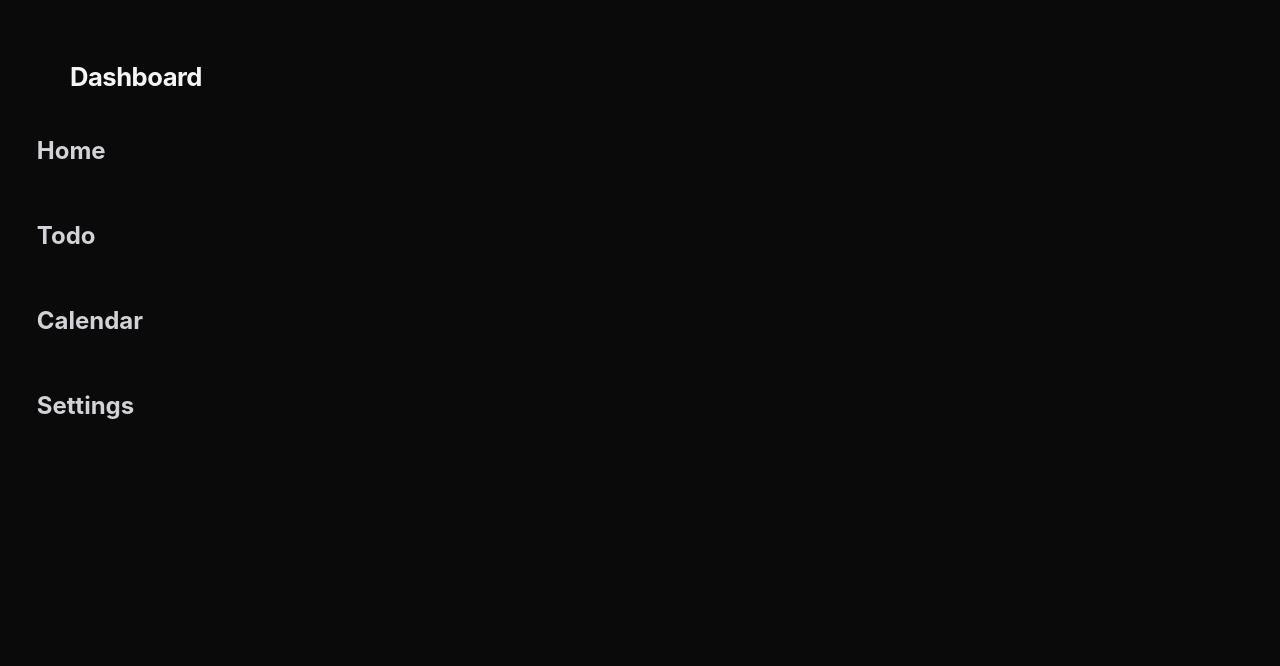
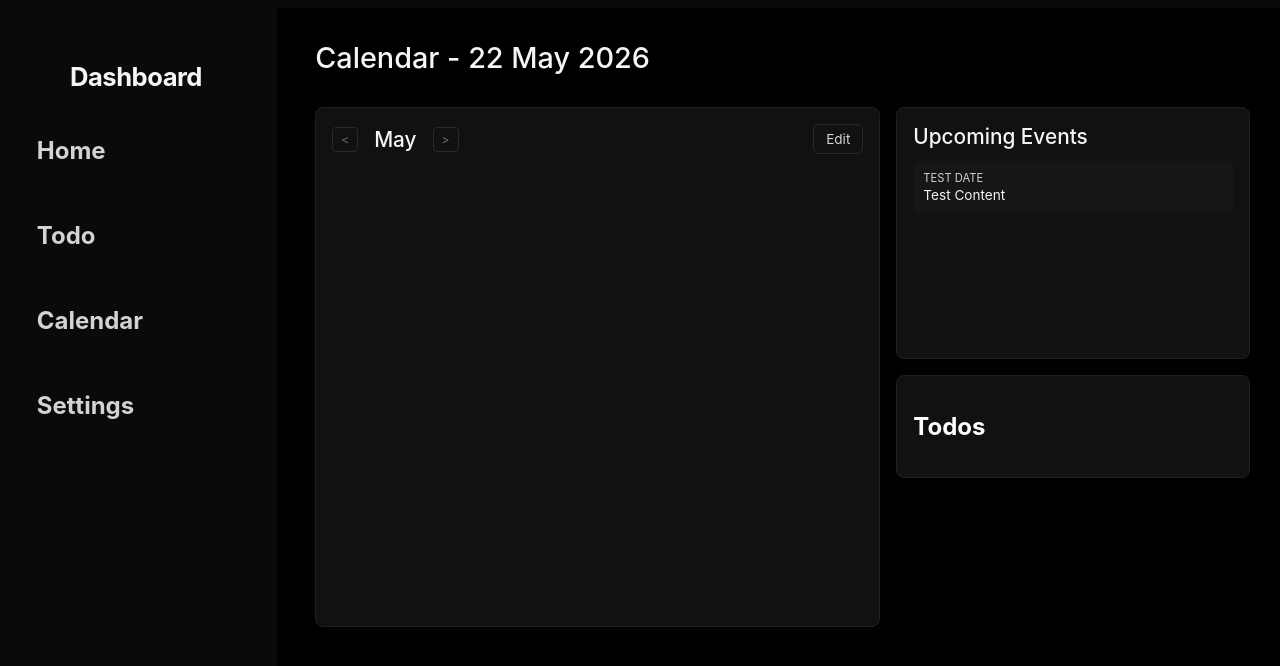
Before and after one commit to KuenVoid/Dashboard, a React (Vite) app in the folder Dashboard/: page / in a window 1280 px wide. Both pictures are taken after a click on the element "Calendar". Shown: the top 666 px of the page. Built offline with nearby package versions, Linux system fonts and the light colour scheme.

Commit message:
Implement Calendar With proper GUi

```diff
--- a/Dashboard/src/Component/Calendar.jsx
+++ b/Dashboard/src/Component/Calendar.jsx
@@ -1,6 +1,106 @@
 import React, { useEffect, useState } from "react";
 import "../Style_Sheets/Calendar.css";
+import { currentMonitor } from "@tauri-apps/api/window";
 
 export default function Calendar() {
+    const [CurrentDate, setCurrentDate] = useState(new Date());
+    const [ViewMonth, setViewMonth] = useState(CurrentDate.getMonth());
+    const monthNames = [
+        "January", "February", "March", "April", "May", "June",
+        "July", "August", "September", "October", "November", "December"
+    ];
 
+    // Display Materials:
+    const display_year = CurrentDate.getFullYear();
+    const display_month = monthNames[CurrentDate.getMonth()].substring(0);
+    const display_day = CurrentDate.getDate();
+
+    // Context Menu Configuration
+    const [menuSettings, setMenuSettings] = useState({
+        visible: false,
+        x: 0,
+        y: 0,
+        type: null,
+        targetId: null
+    });
+
+    // Render time every second
+    useEffect(() => {
+        const timer = setInterval(() => {
+            setCurrentDate(new Date());
+        }, 1000);
+        return () => clearInterval(timer);
+    }, []);
+
+    return (
+        <div className="cal-container"
+        onclick={e => {
+            if(e && typeof e.button !== "undefined" && e.button !== 0) return;
+            if(menuSettings.visible) setMenuSettings({...menuSettings, visible: false});
+        }}>
+            <header className="cal-header">
+                <h1 className="cal-welcome-title">Calendar - {display_day} {display_month} {display_year}</h1>
+            </header>
+            {/* Consist all the blocks */}
+            <div className="cal-layout-grid">
+                <div className="cal-dash-card cal-main-card">
+                    <div className="cal-card-header">
+                        {/* The header of the calendar */}
+                        <div className="cal-month-switcher">
+                            <button className="cal-switcher-btn">{"<"}</button>
+                            <h2>{monthNames[ViewMonth]}</h2>
+                            <button className="cal-switcher-btn">{">"}</button>
+                        </div>
+                        <button className="cal-edit-btn">Edit</button>
+                    </div>
+                    {/* Contents */}
+                    <div className="cal-grid-matrix">
+
+                    </div>
+                </div>
+                {/* Right side of the calendar page */}
+                <div className="cal-side-panels">
+                    {/* Upcoming Event Block */}
+                    <div className="cal-dash-card cal-side-card">
+                        <h2>Upcoming Events</h2>
+                        <div className="cal-side-content">
+                            {/* Remember to use the following as template */}
+                            <div className="cal-upcoming-item">
+                                <span className="cal-upcoming-date">Test Date</span>
+                                <span className="cal-upcoming-title">Test Content</span>
+                            </div>
+                        </div>
+                    </div>
+
+                    {/* Todo Block */}
+                    <div className="cal-dash-card cal-todo-list">
+                        <h2>Todos</h2>
+                    </div>
+                </div>
+            </div>
+            {/* Context menu */}
+            {menuSettings.visible && (
+                <div className="custom-context-menu" style={{
+                    top: `${menuSettings.y}px`,
+                    left: `${menuSettings.x}px`
+                }}>
+                {menuSettings.type === "calendar" ? (
+                <>
+                    <button onClick={() => setMenuSettings({ ...menuSettings, visible: false })}>Edit</button>
+                    <button onClick={() => setMenuSettings({ ...menuSettings, visible: false })}>Duplicate</button>
+                    <hr className="menu-divider" />
+                    <button className="delete-action" onClick={() => setMenuSettings({ ...menuSettings, visible: false })}>Delete Event</button>
+                </>
+                ) : (
+                <>
+                    <button onClick={() => setMenuSettings({ ...menuSettings, visible: false })}>Edit</button>
+                    <button onClick={() => setMenuSettings({ ...menuSettings, visible: false })}>Complete</button>
+                    <hr className="menu-divider" />
+                    <button className="delete-action" onClick={() => setMenuSettings({ ...menuSettings, visible: false })}>Delete Todo</button>
+                </>
+                )}
+                </div>
+            )}
+        </div>
+    )
 }
```
